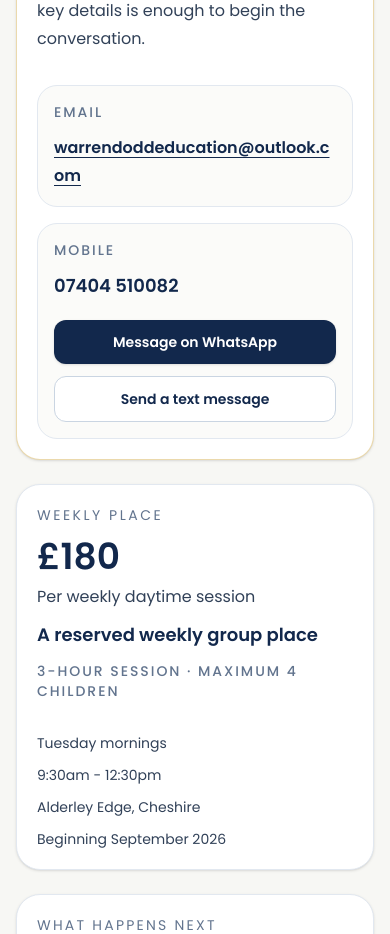
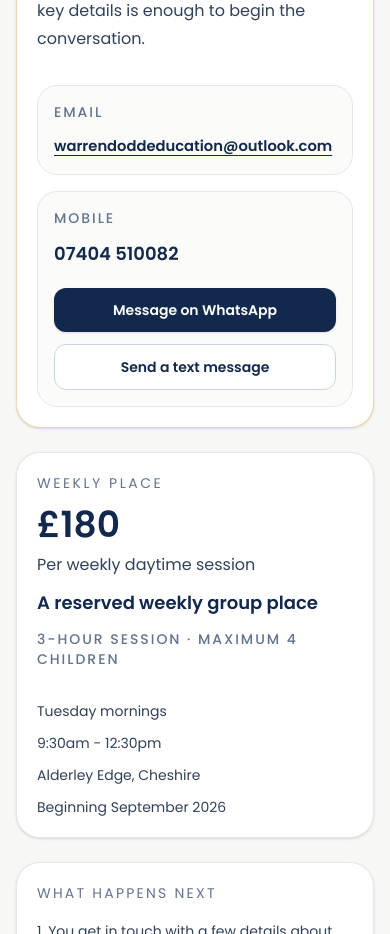
Before and after one commit to davedodd89-ai/warren-dodd-education, a Next.js app: page /contact in a window 390 px wide. Shown: the part 1080-2014 px from the top of the page. Built offline with nearby package versions, Linux system fonts and the light colour scheme.

Commit message:
Fix overlapping email on mobile contact page

```diff
--- a/app/contact/page.tsx
+++ b/app/contact/page.tsx
@@ -86,13 +86,18 @@ export default function ContactPage() {
                   <p className="text-sm font-medium uppercase tracking-[0.14em] text-slate-500">
                     Email
                   </p>
-                  <a
-                    href="mailto:warrendoddeducation@outlook.com"
-                    aria-label="Email warrendoddeducation@outlook.com"
-                    className="mt-3 block max-w-full text-[1rem] font-semibold leading-7 text-[#12284C] underline underline-offset-4 [overflow-wrap:anywhere] sm:text-2xl sm:leading-8"
-                  >
-                    warrendoddeducation@outlook.com
-                  </a>
+
+                  <div className="mt-3 min-w-0 overflow-hidden">
+                    <a
+                      href="mailto:warrendoddeducation@outlook.com"
+                      aria-label="Email warrendoddeducation@outlook.com"
+                      className="block w-full min-w-0 text-[0.92rem] font-semibold leading-6 text-[#12284C] underline underline-offset-4 break-words sm:text-xl sm:leading-8"
+                    >
+                      warrendoddeducation@
+                      <wbr />
+                      outlook.com
+                    </a>
+                  </div>
                 </div>
 
                 <div className="min-w-0 rounded-[1.25rem] border border-slate-200 bg-[#FBFBF9] p-4 sm:rounded-[1.5rem] sm:p-6">
```
